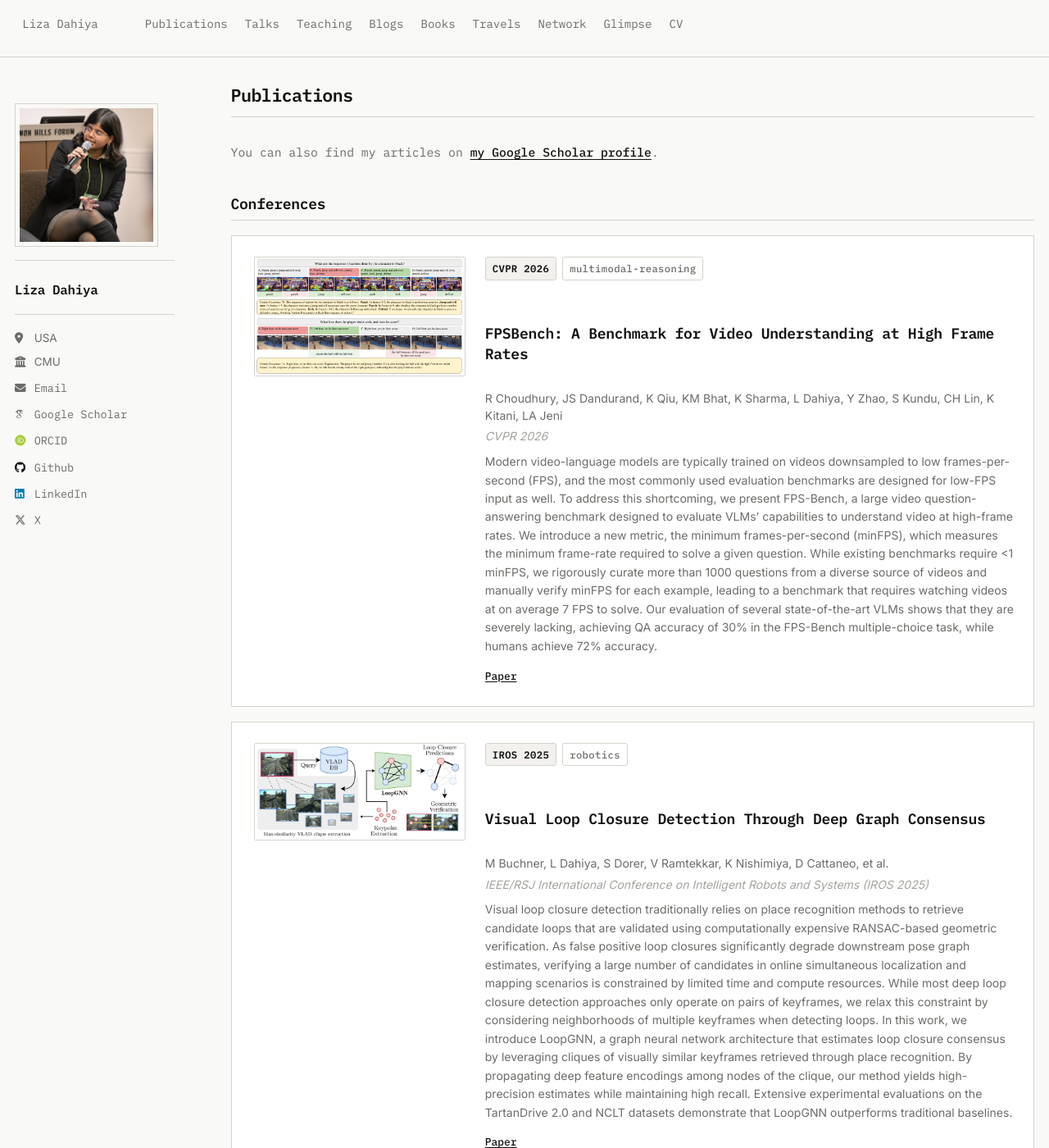
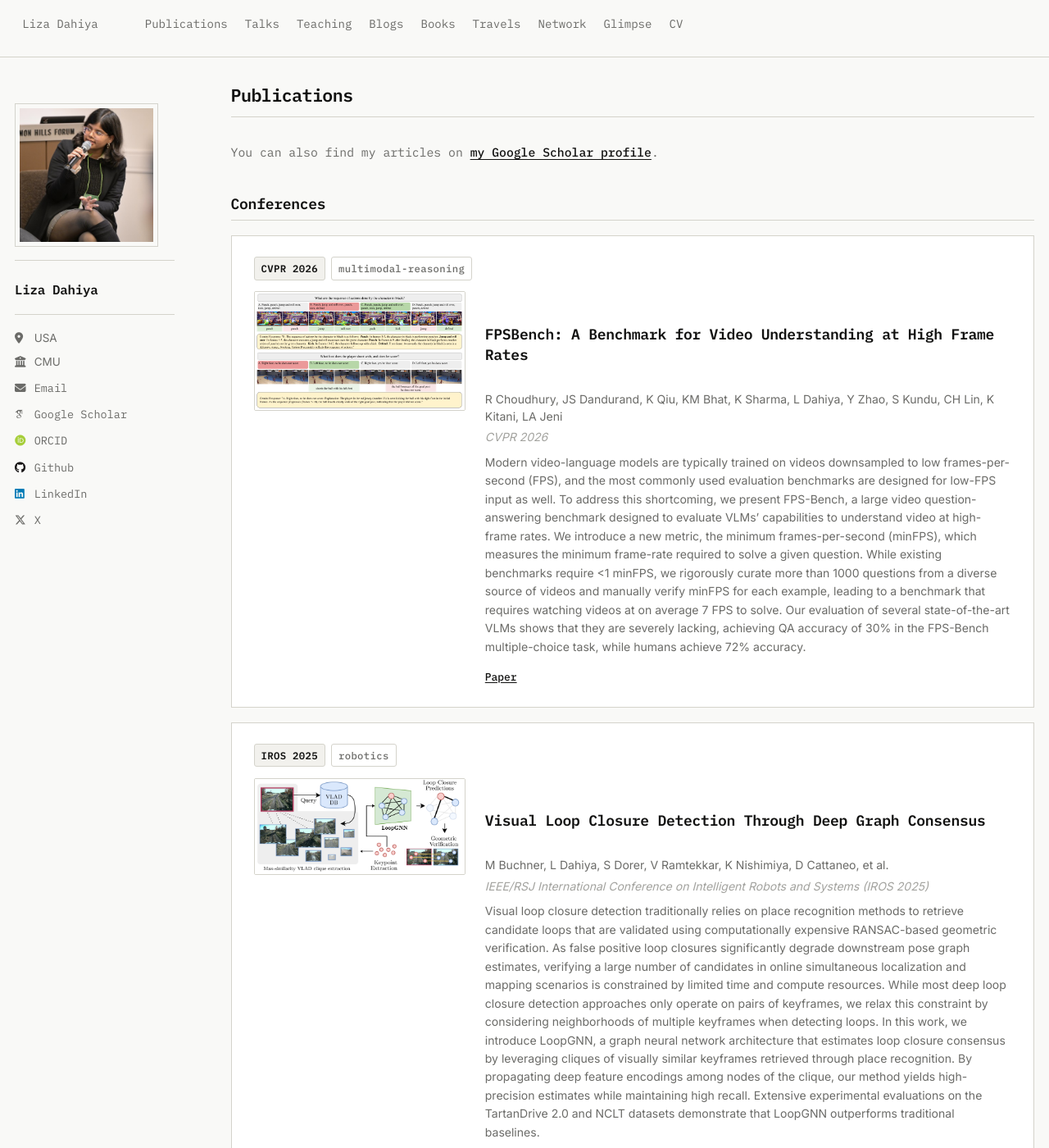
Before and after one commit to Liza23/liza23.github.io, a Jekyll site: the page built from _pages/publications.html, in a window 1280 px wide and 1400 px high. Shown: the whole window at 82% size. Built offline with Jekyll 4.4.1, drawn with Linux system fonts in a browser that asks for light colours; some web fonts are replaced.

Commit message:
added publications

```diff
--- a/_includes/archive-single.html
+++ b/_includes/archive-single.html
@@ -15,6 +15,11 @@
 {% if post.collection == 'publications' %}
 
 <div class="pub-card">
+  <div class="pub-card__tags">
+    <span class="pub-card__badge">{{ post.venue_short | default: post.venue }}</span>
+    {% if post.domain %}<span class="pub-card__domain">{{ post.domain }}</span>{% endif %}
+  </div>
+  <div class="pub-card__body">
     {% if teaser %}
     <div class="pub-card__image">
       <img src=
@@ -27,10 +32,6 @@
     </div>
     {% endif %}
     <div class="pub-card__content">
-    <div class="pub-card__tags">
-      <span class="pub-card__badge">{{ post.venue_short | default: post.venue }}</span>
-      {% if post.domain %}<span class="pub-card__domain">{{ post.domain }}</span>{% endif %}
-    </div>
       <h2 class="pub-card__title">{{ title }}</h2>
       {% if post.authors %}
       <p class="pub-card__authors">{{ post.authors }}</p>
@@ -46,6 +47,7 @@
         {% if post.projecturl %}<a href="{{ post.projecturl }}" class="pub-card__link">Project</a>{% endif %}
         {% if post.codeurl %}<a href="{{ post.codeurl }}" class="pub-card__link">Code</a>{% endif %}
         {% if post.slidesurl %}<a href="{{ post.slidesurl }}" class="pub-card__link">Slides</a>{% endif %}
+      </div>
     </div>
   </div>
 </div>
--- a/_sass/_custom.scss
+++ b/_sass/_custom.scss
@@ -732,7 +732,8 @@ hr {
 
 .pub-card {
   display: flex;
-  gap: 1.3em;
+  flex-direction: column;
+  gap: 0.75em;
   background: var(--bg-surface);
   border: 1px solid var(--border-light);
   border-radius: 0;
@@ -744,6 +745,12 @@ hr {
     transform: translateY(-1px);
     box-shadow: 2px 3px 0 var(--fg);
   }
+}
+
+.pub-card__body {
+  display: flex;
+  gap: 1.3em;
+  align-items: flex-start;
 }
 
 .pub-card__image {
@@ -762,8 +769,7 @@ hr {
 }
 
 .pub-card__content {
-  flex: 0 0 70%;
-  max-width: 70%;
+  flex: 1;
   min-width: 0;
   display: flex;
   flex-direction: column;
@@ -774,7 +780,6 @@ hr {
   display: flex;
   flex-wrap: wrap;
   gap: 0.4em;
-  margin-bottom: 0.5em;
 }
 
 .pub-card__badge {
```
Also changed, not shown: assets/data/social_graph.json (+10 -1 lines). Lines whose indentation alone changed are shown as unchanged.
